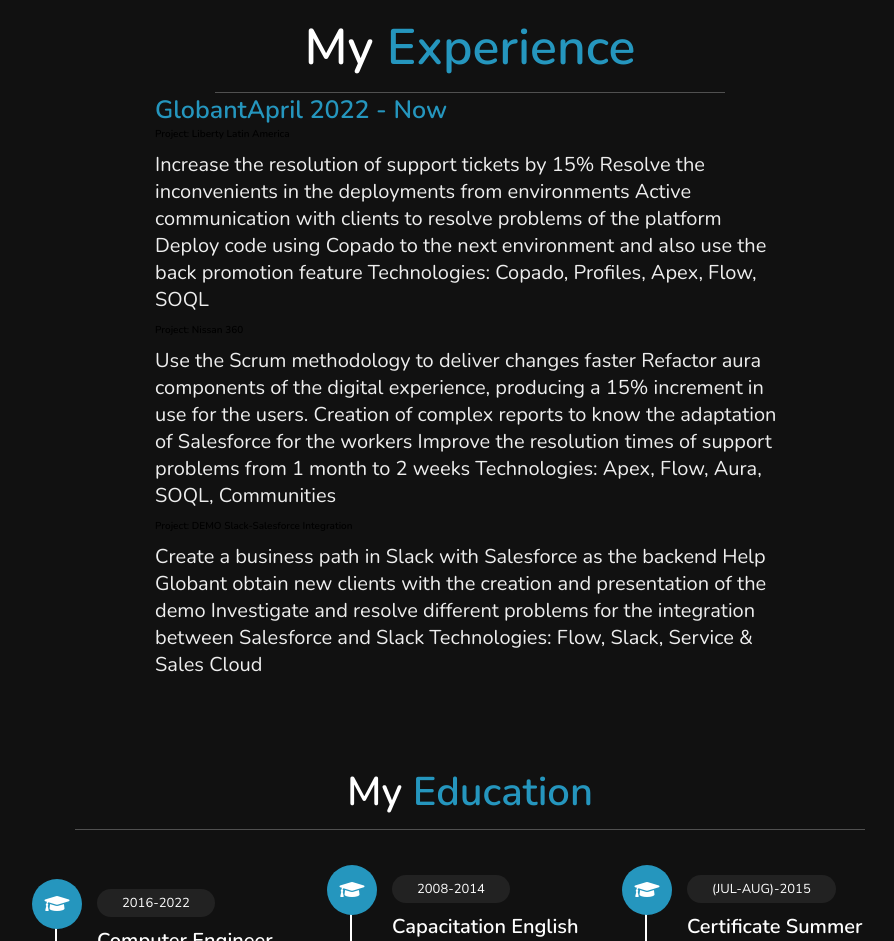
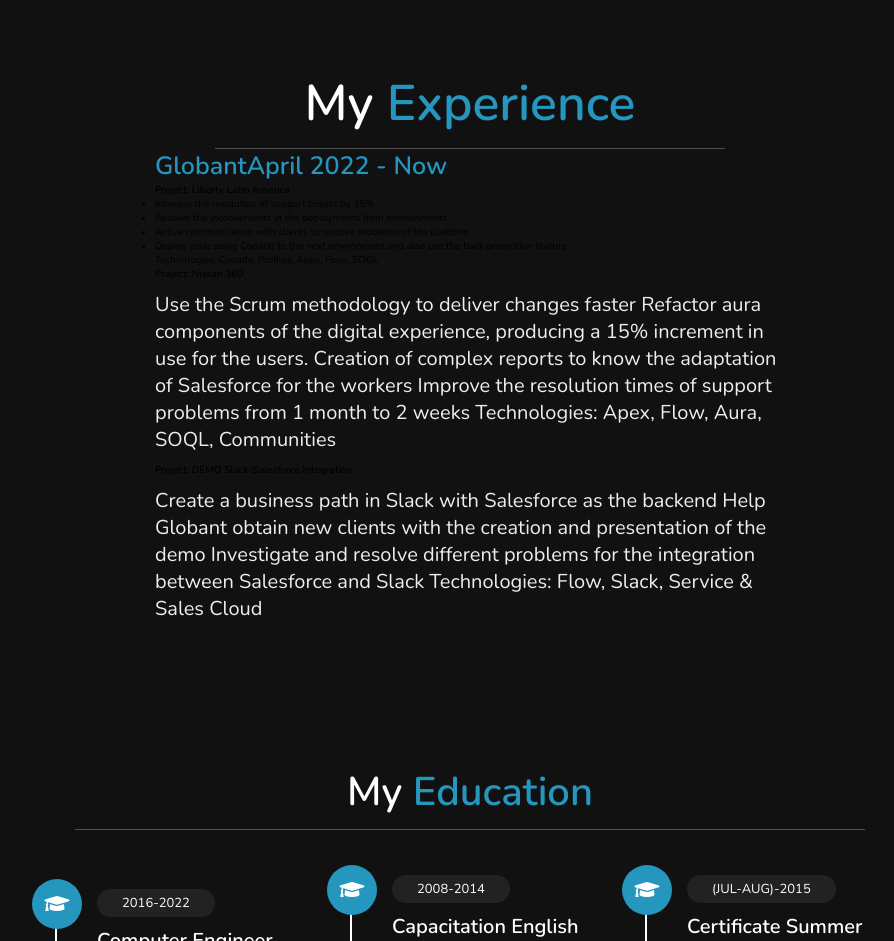
Before and after one commit to MauroSantos97/maurosantos97.github.io, a plain HTML site: page index.html in a window 1280 px wide. Shown: the part 1655-2596 px from the top of the page, without its empty margins (345-1239 px from the left). Drawn offline with nearby package versions, Linux system fonts and the light colour scheme; files whose address does not match are found by name.

Commit message:
Update index.html

```diff
--- a/index.html
+++ b/index.html
@@ -105,15 +105,13 @@
 <h3><span>GlobantApril 2022 - Now</span> </h3>
 
 <h4> Project: Liberty Latin America</h4>
- <p>Increase the resolution of support tickets by 15%
-Resolve the inconvenients in the deployments from
-environments
-Active communication with clients to resolve problems of
-the platform
-Deploy code using Copado to the next environment and also
-use the back promotion feature
+<ul>
+<li>Increase the resolution of support tickets by 15%</li>
+<li>Resolve the inconvenients in the deployments from environments</li>
+<li>Active communication with clients to resolve problems of the platform</li>
+<li>Deploy code using Copado to the next environment and also use the back promotion feature</li>
 Technologies: Copado, Profiles, Apex, Flow, SOQL
-	 </p>
+</ul>
 <h4>Project: Nissan 360</h4>
  <p>Use the Scrum methodology to deliver changes faster
 Refactor aura components of the digital experience,
```
